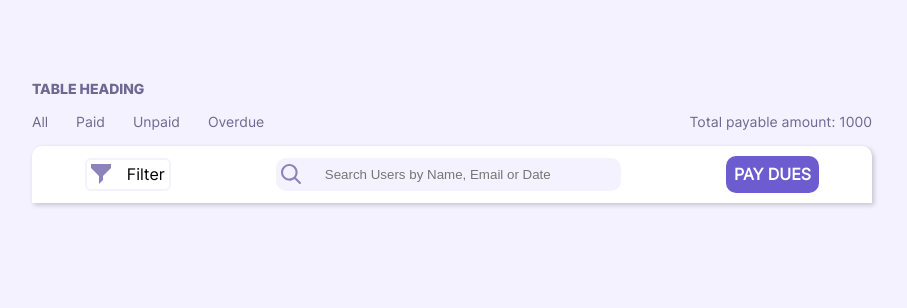
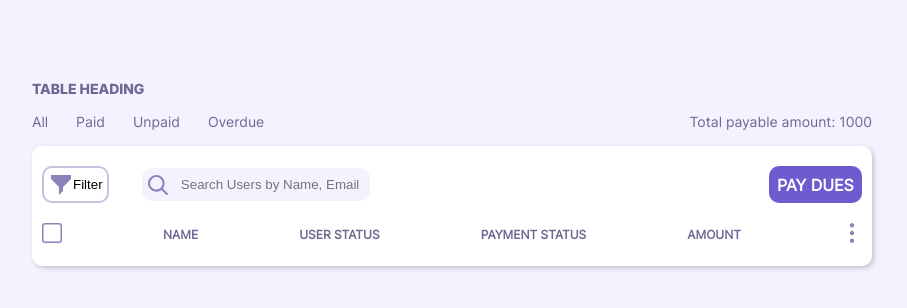
Before and after one commit to bunwg29/PRACTICE-JS, a website built with Vite: page src/index.html in a window 1280 px wide. Shown: the whole page, without its empty margins (188-1095 px from the left). Built offline with nearby package versions, Linux system fonts and the light colour scheme.

Commit message:
update: title of user table

```diff
--- a/src/styles/abtracts/_variables.scss
+++ b/src/styles/abtracts/_variables.scss
@@ -1,7 +1,7 @@
 //Variables for font
 $primary-font: InterRegular;
 
-$second-font : InterBold;
+$second-font: InterBold;
 
 $fw-first: 400;
 
@@ -49,3 +49,6 @@ $tcl-unpaid-status: #965e00;
 
 // Variables for box-shadow
 $bs-menu: #00000033;
+
+// Variables for outline border
+$bd-color: #c6c2de;
--- a/src/styles/components/_index.scss
+++ b/src/styles/components/_index.scss
@@ -1 +1,2 @@
-@import "./table_Menu";
+@import "./menuTable";
+@import "./menuTitle";
--- /dev/null
+++ b/src/styles/components/_menuTable.scss
@@ -0,0 +1,55 @@
+@use "../abtracts/" as *;
+
+.menu {
+
+   @include flexStyle(space-between, center, row);
+   padding: 10px 10px;
+
+   & > * {
+      @include flexStyle(space-around, center, row);
+
+   }
+
+   &-left > * {
+         @include flexStyle(space-between, center, row);
+         gap: 5%;
+
+   }
+
+   &-left {
+      gap: 10%;
+      width: 40%;
+      &-filter {
+         padding: 2%;
+         border-radius: 10px;
+         background-color: $bgcl-item-profile;
+         border-color: $bd-color;
+         border-style: solid;
+      }
+
+      &-search {
+         width: 100%;
+         padding: 2%;
+         border-radius: 10px;
+         background-color: $bgcl-main;
+         input {
+            width: 100%;
+            background-color: $bgcl-main;
+            border: none;
+            outline: none;
+         }
+      }
+
+   }
+
+
+
+   &-pay {
+      padding: 1%;
+      @include font ($primary-font, $fs-big, $fw-button);
+      border-radius: 10px;
+      border: none;
+      color: $bgcl-item-profile;
+      background-color: $bgcl-buttonPay;
+   }
+}
--- /dev/null
+++ b/src/styles/components/_menuTitle.scss
@@ -0,0 +1,10 @@
+@use "../abtracts/" as *;
+
+.table-title {
+   @include flexStyle (space-between, center, row);
+   padding: 10px 10px;
+   & > * {
+      @include font($primary-font, $fs-small, $fw-button);
+      color: $tcl-first;
+   }
+}
--- a/src/styles/components/_table_Menu.scss
+++ /dev/null
@@ -1,54 +0,0 @@
-@use "../abtracts/" as *;
-
-.menu {
-
-   @include flexStyle(space-around, center, row);
-   padding: 10px 0;
-   background-color: $bgcl-item-profile;
-   border-radius: 10px 10px  0 0;
-   box-shadow: 2px 2px 5px 0px $bs-menu;
-   & > * {
-      @include flexStyle(space-around, center, row);
-      gap: 5%;
-      padding: 0.5%;
-   }
-
-   &-filter {
-      background-color: $bgcl-item-profile;
-      border-radius: 6px;
-      border-color: $bgcl-main;
-      border-style: solid;
-      p {
-         @include font ($primary-font, $fs-big, $fw-first);
-         display: flex;
-         align-items: center;
-         flex-direction: row;
-         gap: 1em;
-      }
-
-   }
-   &-search {
-
-      width: 40%;
-      background-color: $bgcl-main;
-      border-radius: 10px;
-
-      input {
-         background-color: $bgcl-main;
-         padding: 1.5%;
-         width: 85%;
-         border: none;
-         outline: none;
-      }
-
-   }
-
-   &-pay {
-      padding: 1%;
-      @include font ($primary-font, $fs-big, $fw-button);
-      border-radius: 10px;
-      border: none;
-      color: $bgcl-item-profile;
-      background-color: $bgcl-buttonPay;
-   }
-}
--- a/src/styles/layouts/_body.scss
+++ b/src/styles/layouts/_body.scss
@@ -12,9 +12,16 @@ body {
 
    .container {
       width: 100%;
-      .main {
-         @include flexStyle (none, none, column);
-         gap: 1em;
+      @include flexStyle (none, none, column);
+      gap: 1em;
+
+      main {
+         width: 100%;
+         padding: 10px 0;
+         background-color: $bgcl-item-profile;
+         border-radius: 10px;
+         box-shadow: 2px 2px 5px 0px $bs-menu;
+
       }
    }
 }
--- a/src/view/components/menuTable.js
+++ b/src/view/components/menuTable.js
@@ -3,14 +3,18 @@ const menuTable = () => {
    return `
       <div class="menu">
 
-         <button class="menu-filter">
-            <p><img src="../assets/icons/filter.svg" alt="filter-icon">Filter</p>
-         </button>
+         <div class="menu-left">
+            <button class="menu-left-filter">
+               <img src="../assets/icons/filter.svg" alt="filter-icon">
+               <p>Filter</p>
+            </button>
 
-         <div class="menu-search">
-            <img src="../assets/icons/searchOption.svg" alt="search-bar">
-            <input type="text" placeholder="Search Users by Name, Email or Date" >
+            <div class="menu-left-search">
+               <img src="../assets/icons/searchOption.svg" alt="search-bar">
+               <input type="text" placeholder="Search Users by Name, Email or Date" >
+            </div>
          </div>
+
 
          <button class="menu-pay">PAY DUES</button>
       </div>
--- /dev/null
+++ b/src/view/components/menuTitle.js
@@ -0,0 +1,16 @@
+const menuTitle = () => {
+  return `
+
+      <div class="table-title">
+         <a href=""><img src="../assets/icons/userNonCheckbox.svg" alt="nonCheckbox"></a>
+         <p class="name">NAME</p>
+         <p class="status">USER STATUS</p>
+         <p class="paymentStatus">PAYMENT STATUS</p>
+         <p class="amount">AMOUNT</p>
+         <a href=""><img src="../assets/icons/viewMoreOption.svg" alt="viewMoreOption"></a>
+      </div>
+
+   `;
+};
+
+export default menuTitle;
--- a/src/view/view.js
+++ b/src/view/view.js
@@ -1,5 +1,6 @@
 import header from "./layouts/header";
 import menuTable from "./components/menuTable";
+import menuTitle from "./components/menuTitle";
 class view {
 
    constructor() {
@@ -13,11 +14,12 @@ class view {
 
       const main = document.createElement('main');
       main.className = 'main';
-
+      container.innerHTML += header();
       container.appendChild(main);
 
-      main.innerHTML += header();
+
       main.innerHTML += menuTable();
+      main.innerHTML += menuTitle();
 
       return container;
    }
```
